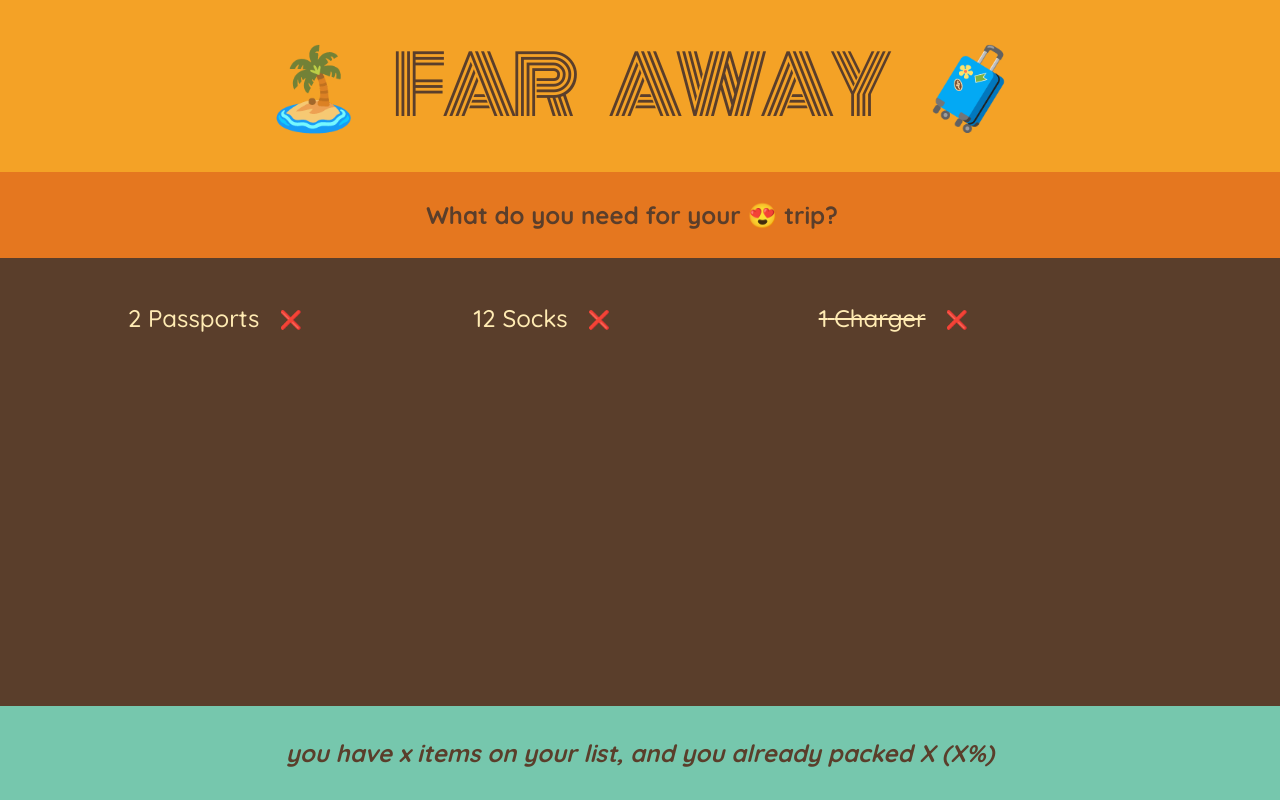
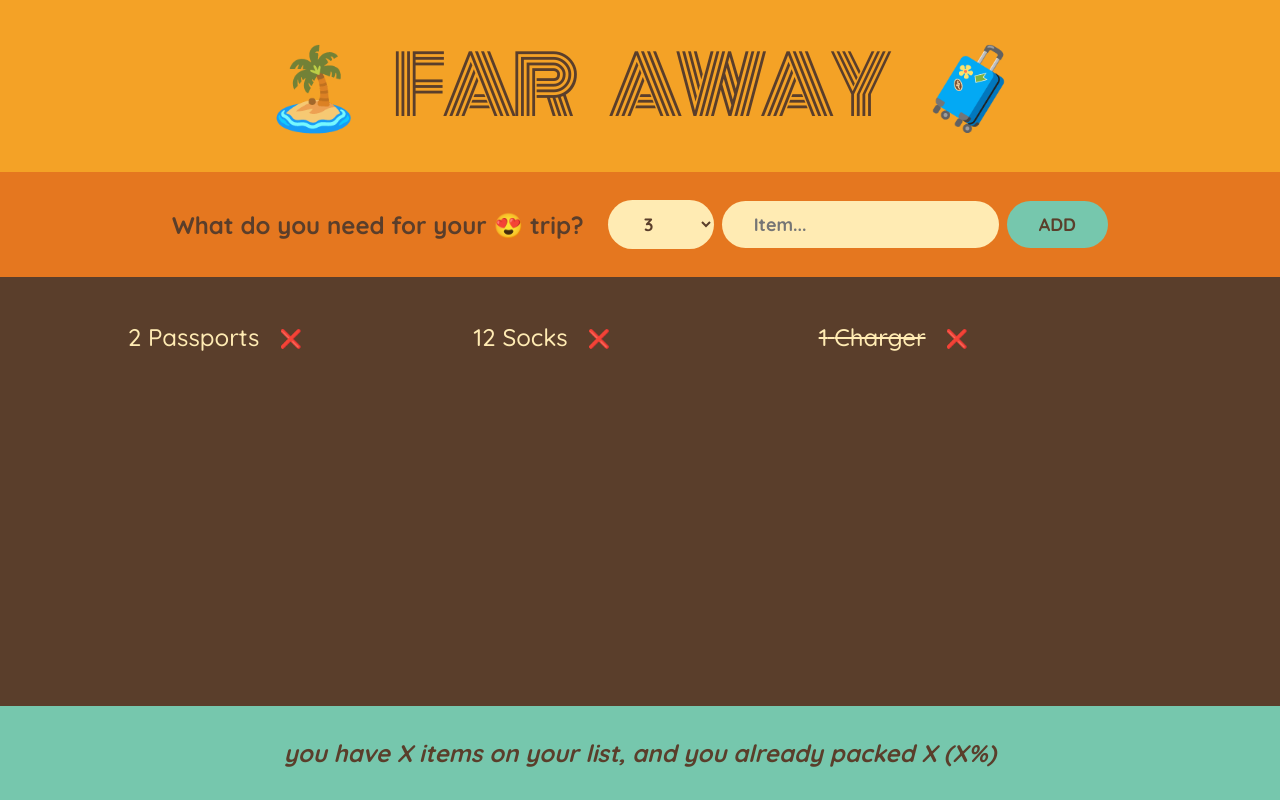
Before and after one commit to Katlego-moima/travel-list, a React (Create React App) app: page / in a window 1280 px wide. Built offline with nearby package versions, Linux system fonts and the light colour scheme.

Commit message:
defining the form for items

```diff
--- a/src/App.js
+++ b/src/App.js
@@ -1,7 +1,9 @@
+import { useState } from "react";
+
 const initialItems = [
   { id: 1, description: "Passports", quantity: 2, packed: false },
   { id: 2, description: "Socks", quantity: 12, packed: false },
-  { id: 2, description: "Charger", quantity: 1, packed: true },
+  { id: 3, description: "Charger", quantity: 1, packed: true },
 ];
 
 export default function App() {
@@ -18,11 +20,39 @@ export default function App() {
 function Logo() {
   return <h1> 🏝️ Far Away 🧳 </h1>;
 }
+
 function Form() {
+  const [desc, setDesc] = useState("");
+  const [quantity, setQuantity] = useState(3);
+
+  function handleSubmit(e) {
+    e.preventDefault();
+    console.log(e);
+  }
+
   return (
-    <div className='add-form'>
+    <form className='add-form' onSubmit={handleSubmit}>
       <h3>What do you need for your 😍 trip?</h3>
-    </div>
+      <select
+        name='quantity'
+        id='quantity'
+        value={quantity}
+        onChange={(e) => setQuantity(Number(e.target.value))}
+      >
+        {Array.from({ length: 20 }, (_, i) => i + 1).map((num) => (
+          <option value={num} key={num}>
+            {num}
+          </option>
+        ))}
+      </select>
+      <input
+        type='text'
+        placeholder='Item...'
+        value={desc}
+        onChange={(e) => setDesc(e.target.value)}
+      />
+      <button type='submit'>Add</button>
+    </form>
   );
 }
 function PackingList() {
@@ -30,7 +60,7 @@ function PackingList() {
     <div className='list'>
       <ul>
         {initialItems.map((item) => (
-          <Item item={item} />
+          <Item item={item} key={item.id} />
         ))}
       </ul>
     </div>
@@ -52,7 +82,7 @@ function Item({ item }) {
 function Stats() {
   return (
     <footer className='stats'>
-      <em>you have x items on your list, and you already packed X (X%)</em>
+      <em>you have X items on your list, and you already packed X (X%)</em>
     </footer>
   );
 }
```
